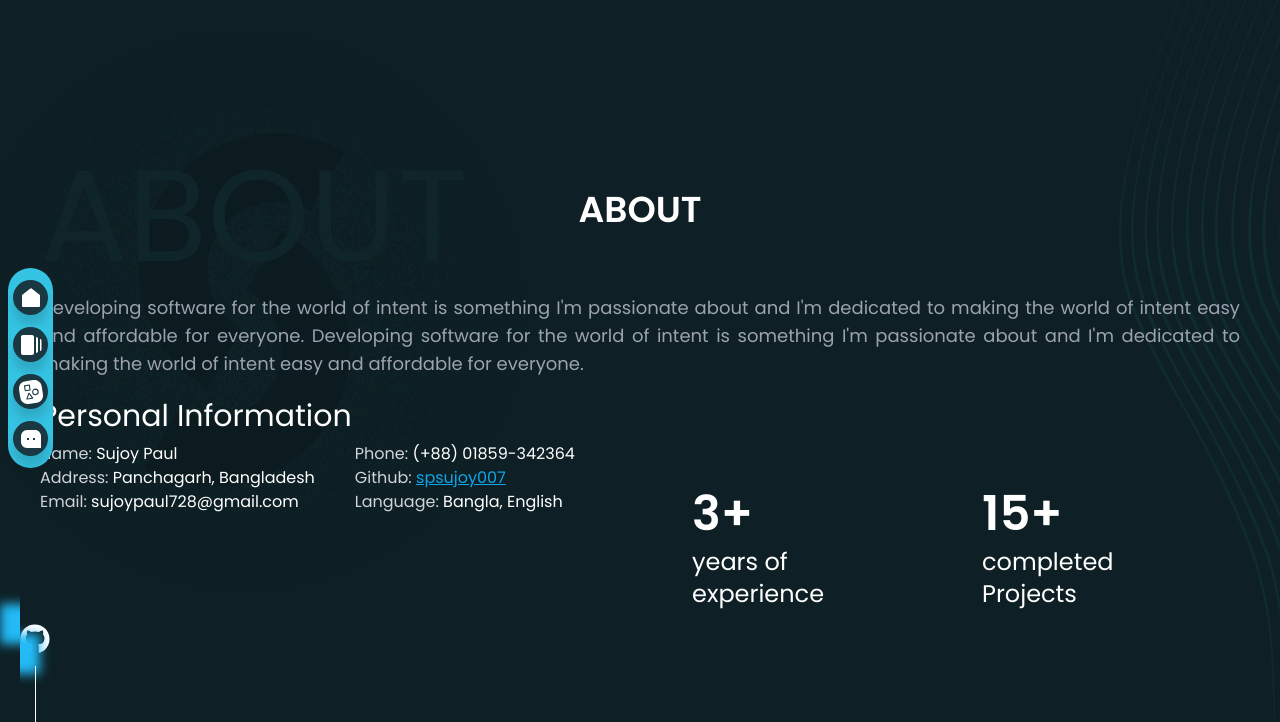
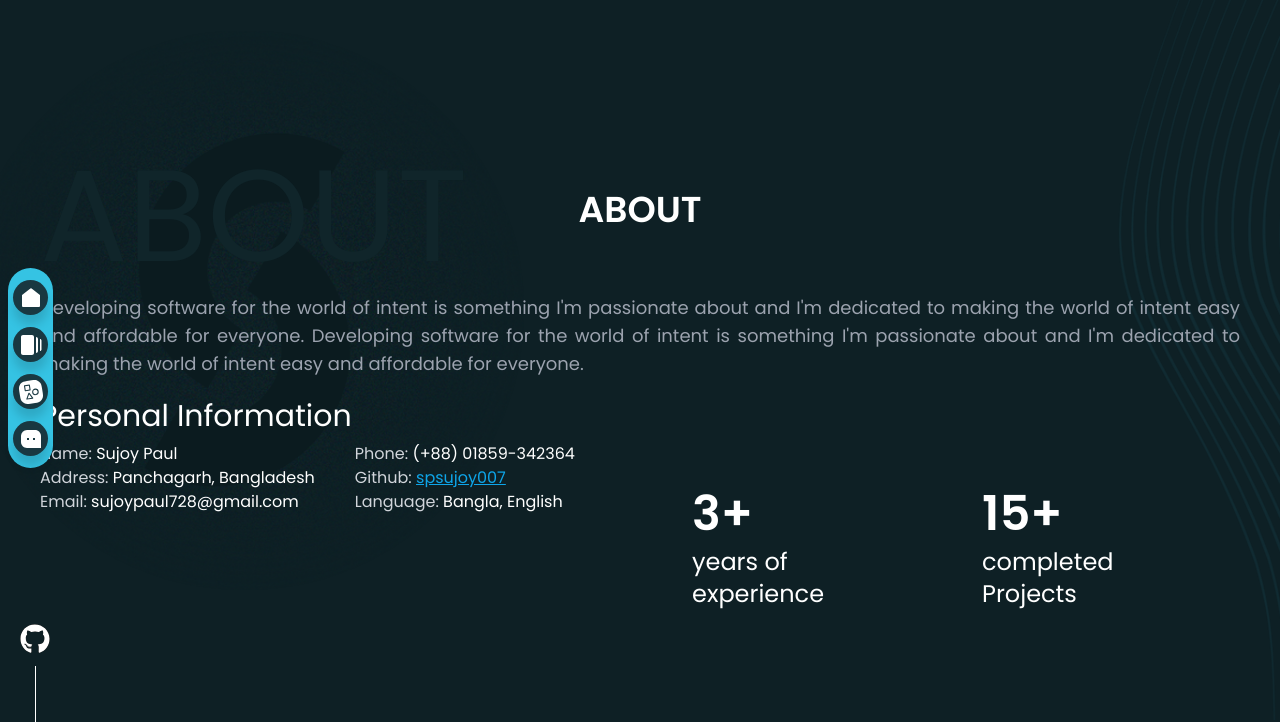
Before and after one commit to spsujoy007/developer-portfolio-client-1, a React (Create React App) app: page /about in a window 1280 px wide. Shown: the top 722 px of the page. Built offline with nearby package versions, Linux system fonts and the light colour scheme.

Commit message:
🪲  fixing a bug and update anim

```diff
--- a/src/Layout/Main.css
+++ b/src/Layout/Main.css
@@ -34,9 +34,14 @@
 }
 @keyframes git_bulb {
     0%{
-        box-shadow: 0px 0px 10px 20px #23baf5;
+        filter: drop-shadow(0px 0px 0px black);
+    }
+    0%{
+        /* box-shadow: 0px 0px 10px 20px #23baf5; */
+        /* filter: drop-shadow(0px 0px  50px #23baf5); */
+        text-shadow: 0px 0px 10px 20px #23baf5;
     }
     100%{
-        box-shadow: none;
+        filter: drop-shadow(0px 0px 0px black);
     }
 }
--- a/src/Layout/Main.js
+++ b/src/Layout/Main.js
@@ -57,7 +57,7 @@ const Main = () => {
                     <div className='fixed'>
                     <div className='flex flex-col justify-center items-center gap-3'>
                     <div>
-                    <a className='rounded-full hover:text-sky-500 text-3xl shadow-xl github-bulb shadow-sky-500 text-white' target='blank' href='https://github.com/spsujoy007'><FaGithub></FaGithub></a>
+                    <a className='rounded-full hover:text-sky-500 duration-200 text-3xl shadow-xl github-bulb shadow-sky-500 text-white' target='blank' href='https://github.com/spsujoy007'><FaGithub className='github-bulb'></FaGithub></a>
                     </div>
                     <div className='w-[1px] h-[180px] bg-white '></div>
                     </div>
--- a/src/Pages/Home/Home/Home.js
+++ b/src/Pages/Home/Home/Home.js
@@ -11,7 +11,7 @@ const Home = () => {
     useTitle('Portfolio')
     return (
         <div id='home' className='relative'>
-            <div className='md:max-w-[1240px] mx-auto'>
+            <div className='md:max-w-[1240px] mx-auto -mt-2'>
                 <ProfileBio></ProfileBio>
                 <AboutSection></AboutSection>
                 <Skills></Skills>
```
